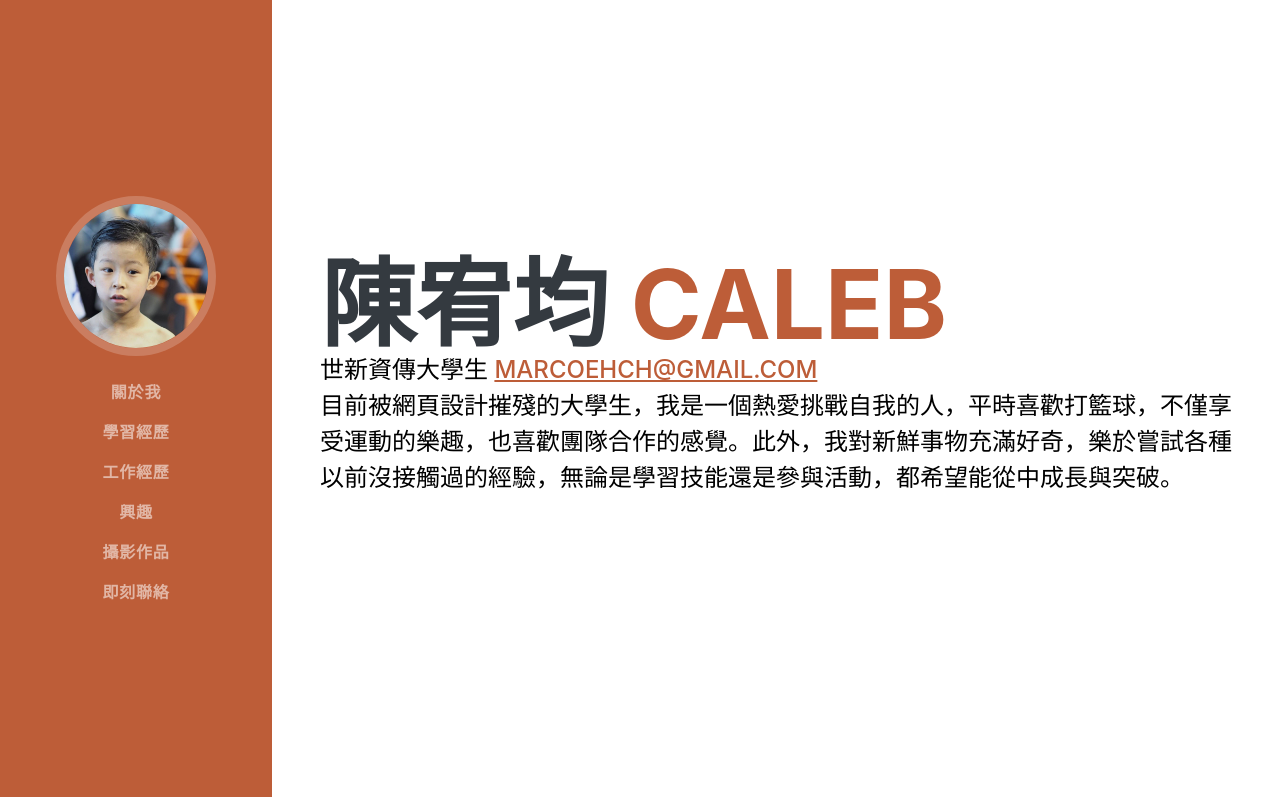
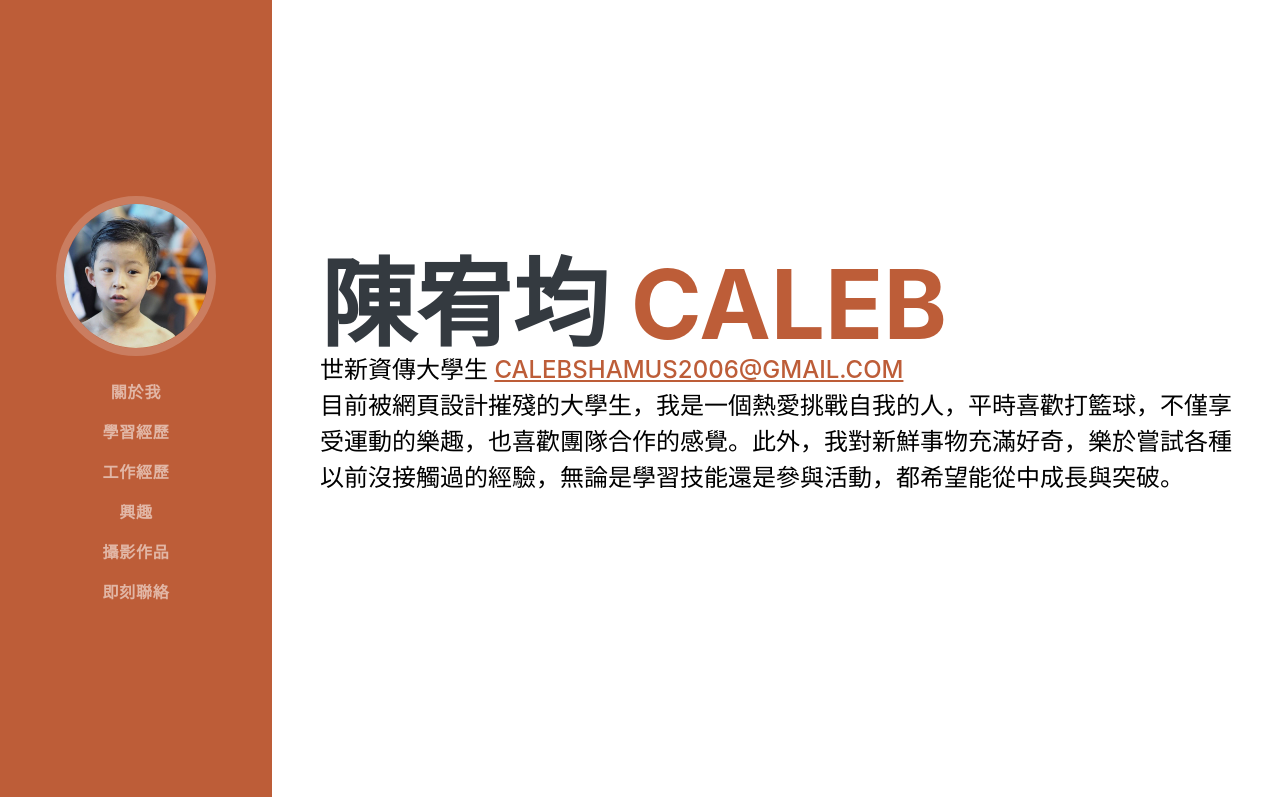
Before and after one commit to chenyoujune293/chenyoujune293.github.io, a plain HTML site: page index.html in a window 1280 px wide. Shown: the top 797 px of the page. Drawn offline with nearby package versions, Linux system fonts and the light colour scheme; a web font is replaced by a local one.

Commit message:
第九次上傳

```diff
--- a/index.html
+++ b/index.html
@@ -46,7 +46,7 @@
                     </h1>
                     <div class="subheading mb-5">
                         世新資傳大學生
-                        <a href="mailto:name@gmail.com">marcoehch@gmail.com</a>
+                        <a href="mailto:name@gmail.com">calebshamus2006@gmail.com</a>
                     <div>目前被網頁設計摧殘的大學生，我是一個熱愛挑戰自我的人，平時喜歡打籃球，不僅享受運動的樂趣，也喜歡團隊合作的感覺。此外，我對新鮮事物充滿好奇，樂於嘗試各種以前沒接觸過的經驗，無論是學習技能還是參與活動，都希望能從中成長與突破。</div>
                 </div>
             </section>
```
